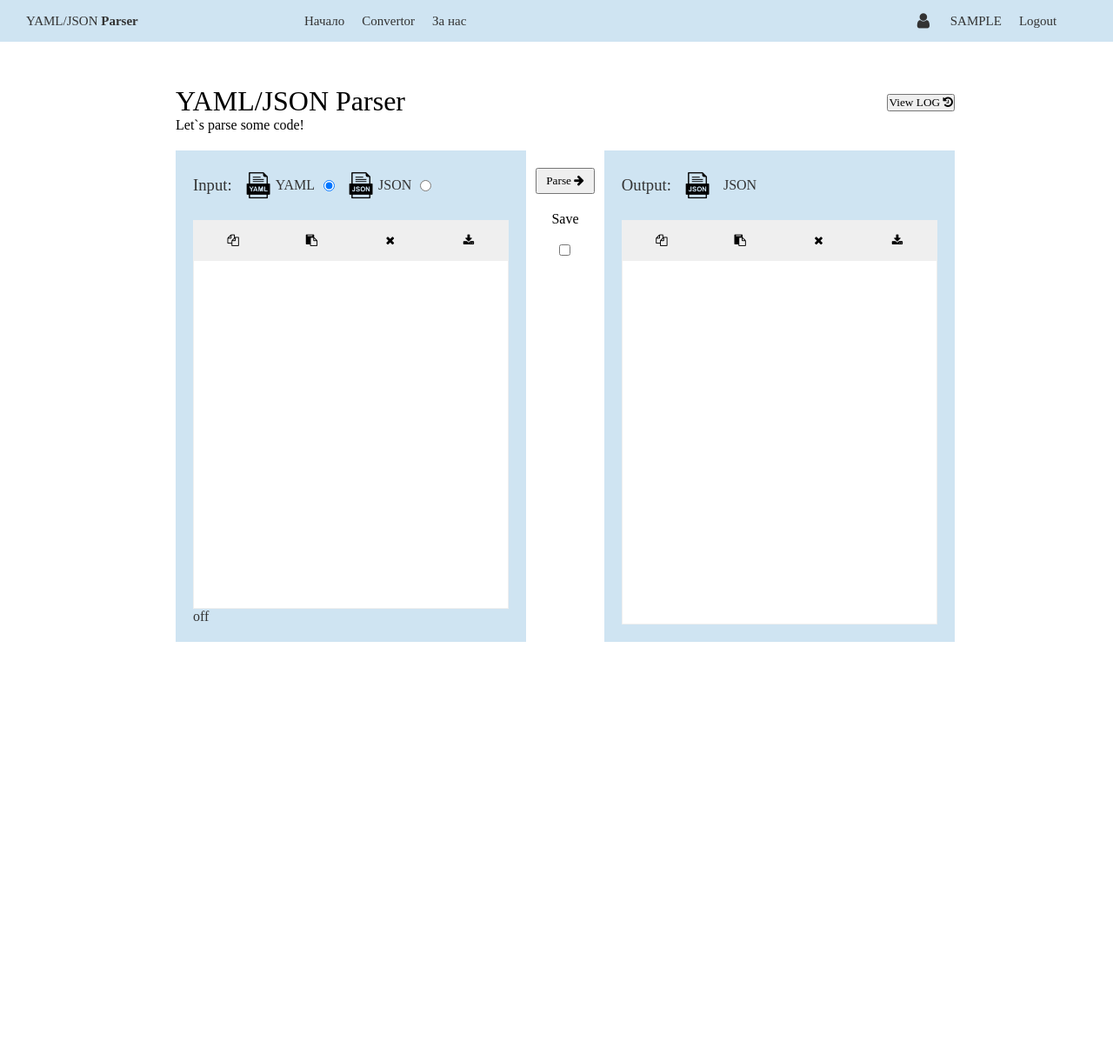
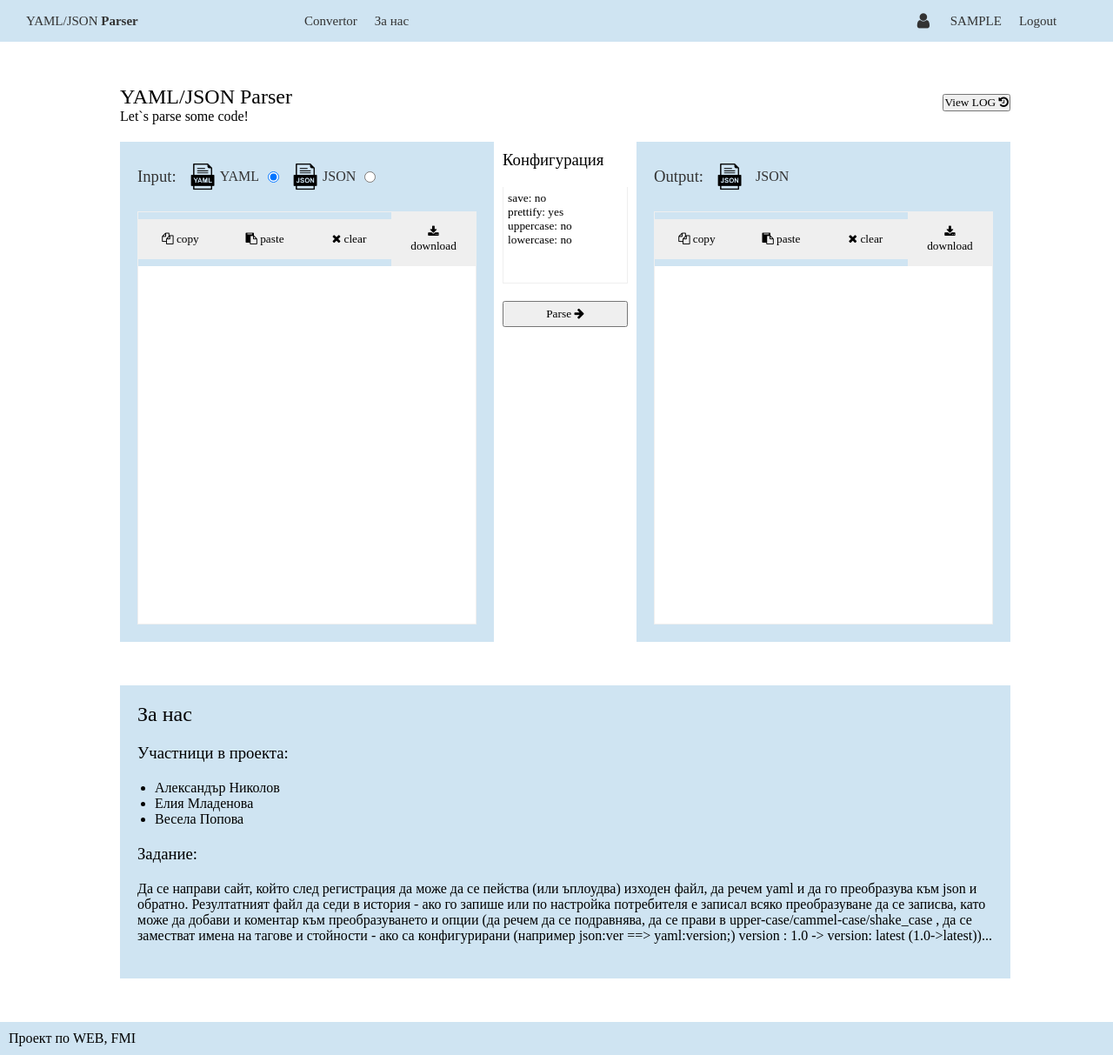
Before and after one commit to aknikolov/web, a PHP site: page / in a window 1280 px wide. Shown: the whole page at 87% size. Before the commit the page ends 738 px from the top, so only its background shows below. Run offline with PHP 8.4, Linux system fonts and the light colour scheme; the visitor is signed in with stand-in values (Sample User, id 1); data that the repository does not hold is empty.

Commit message:
final version

```diff
--- a/css/_main.css
+++ b/css/_main.css
@@ -1,9 +1,10 @@
 main{
     display: grid;
-    grid-template-columns: 15vw 70vw 15vw;
-    grid-template-rows: 80vh;
+    grid-template-columns: 10vw 80vw 10vw;
+    grid-template-rows: 80vh auto;
     grid-template-areas:
-            ". parser .";
+            ". parser ."
+            ". about-us .";
 
     grid-row-gap: 50px;
     grid-column-gap: 10px;
@@ -12,3 +13,23 @@ main{
 }
 
 .parser{ grid-area: parser; }
+#about-us{
+    grid-area: about-us;
+    background-color: var(--background-color);
+    padding: 20px;
+    margin-bottom: 50px;
+}
+
+#about-us >*{
+    margin-bottom: 20px;
+}
+
+#about-us ul{
+    padding-left: 20px;
+}
+
+footer{
+    background-color: var(--background-color);
+    padding: 10px;
+    width: 100vw;
+}
--- a/css/_parser.css
+++ b/css/_parser.css
@@ -1,6 +1,6 @@
 .parser{
     display: grid;
-    grid-template-columns: 45% 10% 45%;
+    grid-template-columns: 42% 16% 42%;
     grid-template-rows: 0.1fr auto;
     grid-template-areas:
         "info-block info-block info-block"
@@ -34,11 +34,18 @@
 .mid-block{
     display: flex;
     flex-direction: column;
-    align-items: center;
+    padding: 10px;
+}
 
-    gap: 20px;
-    padding-top: 20px;
+#config_textarea{
+    height: 20%;
+    margin: 20px 0px;
 }
+
+.mid-block button{
+    display: block;
+}
+
 
 .parse-button{
     padding: 5px 10px;
--- a/index.php
+++ b/index.php
@@ -15,9 +15,15 @@ if (isset($_GET['logout'])) {
 $data = "";
 $input = "";
 $output= "";
-$autoSave = "off";
 $type = null;
 $parse = "";
+$autoSave = false;
+
+if(isset($_POST['config'])) {
+    $config = yaml_parse($_POST['config']);
+
+    $autoSave = $config["save"];
+}
 
 if(isset($_POST['input'])){
     $input = $_POST['input'];
@@ -27,15 +33,16 @@ if(isset($_POST['output'])){
     $output = $_POST['output'];
 }
 
-if(isset($_POST['autoSave'])){
-    $autoSave = $_POST['autoSave'];
+
+
+if(isset($_POST['clear'])){
+    $id = end($_SESSION['id']);
+    require_once("dbconnection.php");
+    $db = new Db;
+    $db->deleteAllConversionsByUserId($id);
 }
 
-if(isset($_POST['autoSave'])){
-    $parse = $_POST['parse-to'];
-}
-
-if($autoSave === "on"){
+if($autoSave){
     $id = end($_SESSION['id']);
     require_once("dbconnection.php");
     $db = new Db;
@@ -49,14 +56,8 @@ if($autoSave === "on"){
     $db->addNewConversion($id, $input, $output, $type);
 }
 
-if(isset($_POST['clear'])){
-    $id = end($_SESSION['id']);
-    require_once("dbconnection.php");
-    $db = new Db;
-    $db->deleteAllConversionsByUserId($id);
-}
+?>
 
-?>
 <!DOCTYPE html>
 <html lang="BG">
 
@@ -64,6 +65,7 @@ if(isset($_POST['clear'])){
 
     <title>YAML/JSON Parser</title>
     <link rel="stylesheet" type="text/css" href="./css/style.css">
+    <link href='https://fonts.googleapis.com/css?family=Montserrat'>
 
     <!-- трябва интернет (не е локално), в краен вариант ще бъде локално
           !!!Ако няма интернет иконките няма да се заредят
@@ -189,14 +191,13 @@ if(isset($_POST['clear'])){
     </div>
 </div>
 
-<header>
+<header id="header">
     <div class="logo">
         <p>YAML/JSON <b style="font-weight: 900;">Parser</b></p>
     </div>
     <nav class="nav-menu">
-        <a href="">Начало</a>
-        <a href="">Convertor</a>
-        <a href="">За нас</a>
+        <a>Convertor</a>
+        <a>За нас</a>
     </nav>
     <!-- Печати името на потребителя -->
     <div class="user">
@@ -208,8 +209,9 @@ if(isset($_POST['clear'])){
     </div>
 </header>
 
-<main>
-        <form id="form1" class="parser" method="post">
+<main >
+    <form id="form1" method="post"></form>
+            <section class="parser">
             <!-- Заглавие + бутон за View LOG -->
             <div class="info-block">
                 <h1>YAML/JSON Parser</h1>
@@ -218,10 +220,19 @@ if(isset($_POST['clear'])){
             </div>
 
             <!-- Бутони и настройки: Parse, Auto save checkbox -->
-            <div class="mid-block">
+                <div class="mid-block">
+                    <!--<label for="auto_save">Save</label>
+                <input id="auto_save" type="checkbox" name="autoSave">-->
+                <h3>Конфигурация</h3>
+                <textarea id="config_textarea" name="config" form="form1"><?php
+                    $save = $autoSave == 1 ? "yes" : "no";
+                    echo "\n"."save: ". $save;
+                    echo "\n"."prettify: yes";
+                    echo "\n"."uppercase: no";
+                    echo "\n"."lowercase: no"."\n";
+                    ?></textarea>
                 <button onclick="parseInput(); submitForm();" class="parse-button">Parse <i class="fa fa-arrow-right"></i></button>
-                <label for="auto_save">Save</label>
-                <input id="auto_save" type="checkbox" name="autoSave">
+
             </div>
 
             <div class="parser-left-block" >
@@ -239,10 +250,10 @@ if(isset($_POST['clear'])){
                     <input onclick="hideOutput()" type="radio" id="rb-json" name="parse-to" value="json">
                 </div>
                 <div class="parser_options">
-                    <button class="copy_btn"><i style="pointer-events:none" class="fa fa-copy"></i></button>
-                    <button class="paste_btn"><i style="pointer-events:none" class="fa fa-paste"></i></button>
-                    <button class="clear_btn"><i style="pointer-events:none" class="fa fa-times"></i></button>
-                    <button class="download_btn"><i style="pointer-events:none" class="fa fa-download"></i></button>
+                    <button class="copy_btn"><i style="pointer-events:none" class="fa fa-copy"></i> copy</button>
+                    <button class="paste_btn"><i style="pointer-events:none" class="fa fa-paste"></i> paste</button>
+                    <button class="clear_btn"><i style="pointer-events:none" class="fa fa-times"></i> clear</button>
+                    <button class="download_btn"><i style="pointer-events:none" class="fa fa-download"></i> download</button>
                 </div>
                 <!-- Тествахме пращането на данни с форма
                 <form id="form1" action="" method="get">
@@ -253,11 +264,9 @@ if(isset($_POST['clear'])){
                 </form>
                 -->
 
-                <textarea id="container_textarea_yaml" name="input"><?php
+                <textarea id="container_textarea_yaml" name="input" form="form1"><?php
                     echo $input;
                 ?></textarea>
-                <?=$autoSave?>
-
             </div>
 
             <div class="parser-right-block">
@@ -269,10 +278,10 @@ if(isset($_POST['clear'])){
                     <p id = "yaml-h" class="parser-hide-yaml">YAML</p>
                 </div>
                 <div class="parser_options">
-                    <button class="copy_btn"><i style="pointer-events:none" class="fa fa-copy"></i></button>
-                    <button class="paste_btn"><i style="pointer-events:none" class="fa fa-paste"></i></button>
-                    <button class="clear_btn"><i style="pointer-events:none" class="fa fa-times"></i></button>
-                    <button class="download_btn"><i style="pointer-events:none" class="fa fa-download"></i></button>
+                    <button class="copy_btn"><i style="pointer-events:none" class="fa fa-copy"></i> copy</button>
+                    <button class="paste_btn"><i style="pointer-events:none" class="fa fa-paste"></i> paste</button>
+                    <button class="clear_btn"><i style="pointer-events:none" class="fa fa-times"></i> clear</button>
+                    <button class="download_btn"><i style="pointer-events:none" class="fa fa-download"></i> download</button>
                 </div>
 
                     <!-- download functionality needs php -> form -> submit
@@ -293,11 +302,25 @@ if(isset($_POST['clear'])){
                     </form>
                     -->
 
-                <textarea id="container_textarea_json" name="output"><?php
+                <textarea id="container_textarea_json" name="output" form="form1"><?php
                     echo $output
                 ?></textarea>
             </div>
-        </form>
+            </section>
+            <section id="about-us">
+                <h2>За нас</h2>
+                <h3>Участници в проекта:</h3>
+                <ul>
+                    <li>Александър Николов</li>
+                    <li>Елия Младенова</li>
+                    <li>Весела Попова</li>
+                </ul>
+                <h3>Задание:</h3>
+                <p>Да се направи сайт, който след регистрация да може да се пейства (или ъплоудва) изходен файл, да речем yaml и да го преобразува към json и обратно. Резултатният файл да седи в история - ако го запише или по настройка потребителя е записал всяко преобразуване да се записва, като може да добави и коментар към преобразуването и опции (да речем да се подравнява, да се прави в upper-case/cammel-case/shake_case , да се заместват имена на тагове и стойности - ако са конфигурирани (например json:ver ==> yaml:version;) version : 1.0 -> version: latest (1.0->latest))...</p>
+            </section>
 </main>
+<footer>
+    <h4>Проект по WEB, FMI</h4>
+</footer>
 </body>
 </html>
```
Also changed, not shown: form_operations.php (added, +45 -0 lines), web_db.sql (+4 -22 lines).
